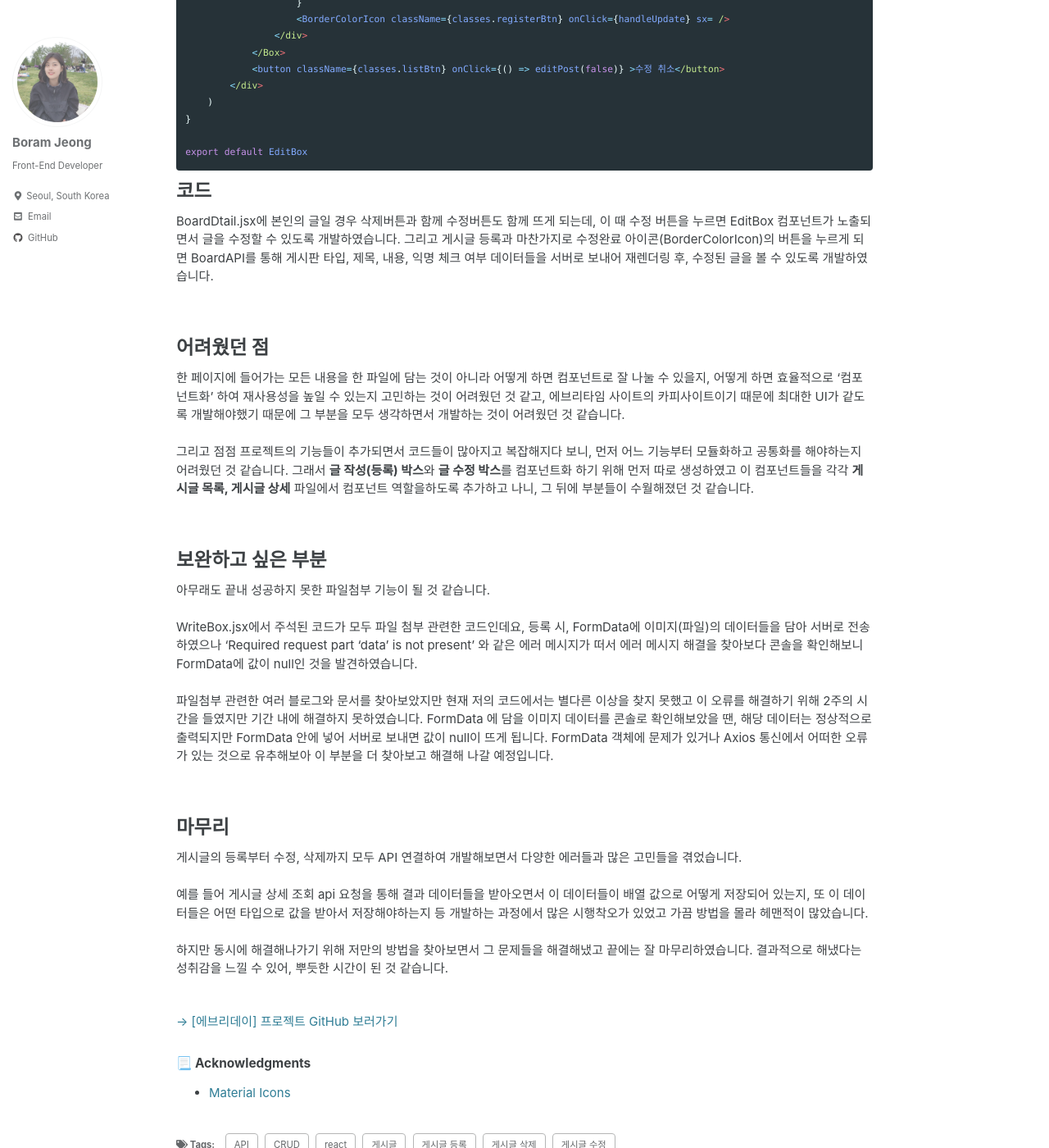
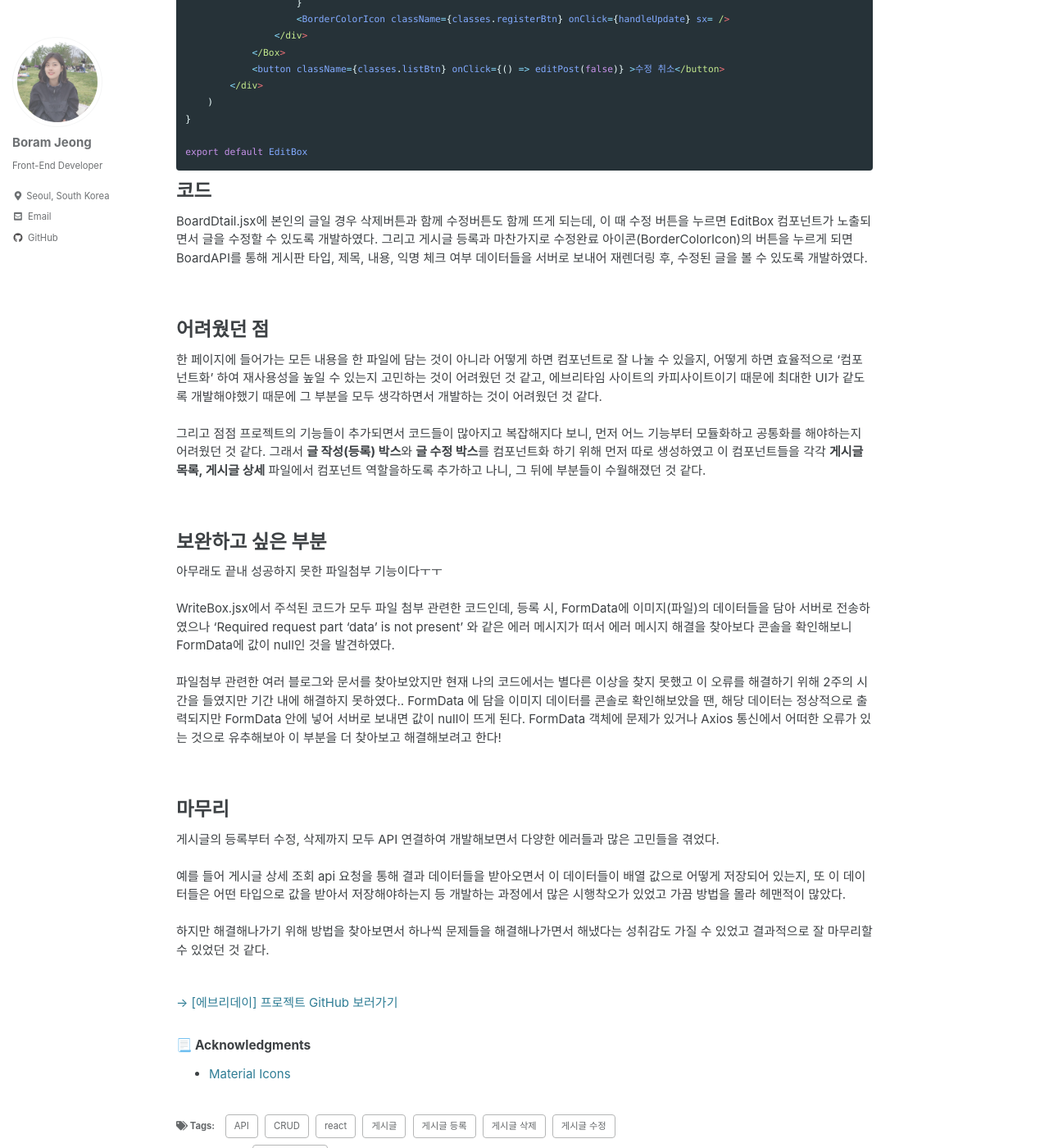
Before and after one commit to bo-ram-jeong/bo-ram-jeong.github.io, a Jekyll site: the page built from _posts/2022-08-16-everyday-project-post-crud.md, in a window 1280 px wide and 1400 px high, scrolled down 15817 px. Shown: the whole window at 82% size. Built offline with Jekyll 4.4.1, drawn with Linux system fonts in a browser that asks for light colours; cached includes are drawn as plain includes; emoji names are drawn with the system emoji font; some of the changed text lies outside the part shown.

Commit message:
Update 2022-08-16-everyday-project-post-crud.md

````diff
--- a/_posts/2022-08-16-everyday-project-post-crud.md
+++ b/_posts/2022-08-16-everyday-project-post-crud.md
@@ -17,8 +17,7 @@ published: true
 ---
 
 <br/>
-안녕하세요.
-<br/><br/>오늘은 [에브리데이] 프로젝트에서 게시글의 등록부터 조회, 수정, 삭제까지 API를 연동하여 개발한 부분을 바로 포스팅해보려고 합니다.
+<br/><br/>오늘은 [에브리데이] 프로젝트에서 게시글의 등록부터 조회, 수정, 삭제까지 API를 연동하여 개발한 부분을 바로 포스팅해보려고 한다!
 <br/><br/>
 # BoardList.js
 ```javascript
@@ -493,9 +492,9 @@ export default WriteBox
 ```
 # 코드
 BoardList.jsx에 글을 작성하고 등록할 수 있도록 하는 WriteBox 컴포넌트를 추가하였고 WriteBox에서는 글 작성 후 작성버튼을 눌렀을 때,
-BoardAPI를 통해 게시판 타입, 제목, 내용, 익명 체크 여부 데이터들을 서버로 보낼 수 있도록 개발하였습니다.
+BoardAPI를 통해 게시판 타입, 제목, 내용, 익명 체크 여부 데이터들을 서버로 보낼 수 있도록 개발하였다.
 
-<br/>이 때, 관리자의 글 작성인지, 사용자의 글 작성인지 boardType으로 구분하여 각각의 api로 요청할 수 있도록 하였습니다.
+<br/>이 때, 관리자의 글 작성인지, 사용자의 글 작성인지 boardType으로 구분하여 각각의 api로 요청할 수 있도록 하였다.
 
 <br/>
 # BoardDetail.jsx
@@ -694,8 +693,8 @@ function BoardDetail() {
 export default BoardDetail
 ```
 # 코드
-BoardDetail.jsx에서 useEffect를 통해 boardDetailSelect() 함수를 호출하여 서버로 게시글 상세를 조회하는 api를 요청하였고, 본인의 글일 경우, 삭제 버튼이 활성화 되는데 이 떄,
-삭제 버튼을 클릭 시 글이 삭제될 수 있도록 삭제 api 요청 후 재렌더링하여 삭제된 것을 볼 수 있도록 개발하였습니다.
+BoardDetail.jsx에서 useEffect를 통해 boardDetailSelect() 함수를 호출하여 서버로 게시글 상세를 조회하는 api를 요청하였고, 본인의 글일 경우, 삭제 버튼이 활성화 되는데 이 때
+삭제 버튼을 클릭 시 글이 삭제될 수 있도록 삭제 api 요청 후 재렌더링하여 삭제된 것을 볼 수 있도록 개발하였다.
 <br/>
 # EditBox.jsx
 ```javascript
@@ -831,33 +830,33 @@ function EditBox(props) {
 export default EditBox
 ```
 # 코드
-BoardDtail.jsx에 본인의 글일 경우 삭제버튼과 함께 수정버튼도 함께 뜨게 되는데, 이 때 수정 버튼을 누르면 EditBox 컴포넌트가 노출되면서 글을 수정할 수 있도록 개발하였습니다.
+BoardDtail.jsx에 본인의 글일 경우 삭제버튼과 함께 수정버튼도 함께 뜨게 되는데, 이 때 수정 버튼을 누르면 EditBox 컴포넌트가 노출되면서 글을 수정할 수 있도록 개발하였다.
 그리고 게시글 등록과 마찬가지로 수정완료 아이콘(BorderColorIcon)의 버튼을 누르게 되면 BoardAPI를 통해 게시판 타입, 제목, 내용, 익명 체크 여부 데이터들을 서버로 보내어 재렌더링 후,
-수정된 글을 볼 수 있도록 개발하였습니다.
+수정된 글을 볼 수 있도록 개발하였다.
 
 <br/>
 # 어려웠던 점
 한 페이지에 들어가는 모든 내용을 한 파일에 담는 것이 아니라 어떻게 하면 컴포넌트로 잘 나눌 수 있을지, 어떻게 하면 효율적으로 '컴포넌트화' 하여 재사용성을 높일 수 있는지 고민하는
-것이 어려웠던 것 같고, 에브리타임 사이트의 카피사이트이기 때문에 최대한 UI가 같도록 개발해야했기 때문에 그 부분을 모두 생각하면서 개발하는 것이 어려웠던 것 같습니다.
-<br/><br/>그리고 점점 프로젝트의 기능들이 추가되면서 코드들이 많아지고 복잡해지다 보니, 먼저 어느 기능부터 모듈화하고 공통화를 해야하는지 어려웠던 것 같습니다. 그래서
+것이 어려웠던 것 같고, 에브리타임 사이트의 카피사이트이기 때문에 최대한 UI가 같도록 개발해야했기 때문에 그 부분을 모두 생각하면서 개발하는 것이 어려웠던 것 같다.
+<br/><br/>그리고 점점 프로젝트의 기능들이 추가되면서 코드들이 많아지고 복잡해지다 보니, 먼저 어느 기능부터 모듈화하고 공통화를 해야하는지 어려웠던 것 같다. 그래서
 **글 작성(등록) 박스**와 **글 수정 박스**를 컴포넌트화 하기 위해 먼저 따로 생성하였고 이 컴포넌트들을 각각 **게시글 목록, 게시글 상세** 파일에서 컴포넌트 역할을하도록 추가하고 나니,
-그 뒤에 부분들이 수월해졌던 것 같습니다.
+그 뒤에 부분들이 수월해졌던 것 같다.
 
 <br/>
 # 보완하고 싶은 부분
-아무래도 끝내 성공하지 못한 파일첨부 기능이 될 것 같습니다.
-<br/><br/>WriteBox.jsx에서 주석된 코드가 모두 파일 첨부 관련한 코드인데요, 등록 시, FormData에 이미지(파일)의 데이터들을 담아 서버로 전송하였으나
-‘Required request part 'data' is not present’ 와 같은 에러 메시지가 떠서 에러 메시지 해결을 찾아보다 콘솔을 확인해보니 FormData에 값이 null인 것을 발견하였습니다.<br/><br/>
-파일첨부 관련한 여러 블로그와 문서를 찾아보았지만 현재 저의 코드에서는 별다른 이상을 찾지 못했고 이 오류를 해결하기 위해 2주의 시간을 들였지만 기간 내에 해결하지 못하였습니다.
-FormData 에 담을 이미지 데이터를 콘솔로 확인해보았을 땐, 해당 데이터는 정상적으로 출력되지만 FormData 안에 넣어 서버로 보내면 값이 null이 뜨게 됩니다. FormData 객체에 문제가 있거나
-Axios 통신에서 어떠한 오류가 있는 것으로 유추해보아 이 부분을 더 찾아보고 해결해 나갈 예정입니다.
+아무래도 끝내 성공하지 못한 파일첨부 기능이다ㅜㅜ
+<br/><br/>WriteBox.jsx에서 주석된 코드가 모두 파일 첨부 관련한 코드인데, 등록 시, FormData에 이미지(파일)의 데이터들을 담아 서버로 전송하였으나
+‘Required request part 'data' is not present’ 와 같은 에러 메시지가 떠서 에러 메시지 해결을 찾아보다 콘솔을 확인해보니 FormData에 값이 null인 것을 발견하였다.<br/><br/>
+파일첨부 관련한 여러 블로그와 문서를 찾아보았지만 현재 나의 코드에서는 별다른 이상을 찾지 못했고 이 오류를 해결하기 위해 2주의 시간을 들였지만 기간 내에 해결하지 못하였다..
+FormData 에 담을 이미지 데이터를 콘솔로 확인해보았을 땐, 해당 데이터는 정상적으로 출력되지만 FormData 안에 넣어 서버로 보내면 값이 null이 뜨게 된다. FormData 객체에 문제가 있거나
+Axios 통신에서 어떠한 오류가 있는 것으로 유추해보아 이 부분을 더 찾아보고 해결해보려고 한다!
 
 <br/>
 # 마무리
-게시글의 등록부터 수정, 삭제까지 모두 API 연결하여 개발해보면서 다양한 에러들과 많은 고민들을 겪었습니다.
+게시글의 등록부터 수정, 삭제까지 모두 API 연결하여 개발해보면서 다양한 에러들과 많은 고민들을 겪었다.
 <br/><br/>예를 들어 게시글 상세 조회 api 요청을 통해 결과 데이터들을 받아오면서 이 데이터들이 배열 값으로 어떻게 저장되어 있는지,
-또 이 데이터들은 어떤 타입으로 값을 받아서 저장해야하는지 등 개발하는 과정에서 많은 시행착오가 있었고 가끔 방법을 몰라 헤맨적이 많았습니다.
-<br/><br/>하지만 동시에 해결해나가기 위해 저만의 방법을 찾아보면서 그 문제들을 해결해냈고 끝에는 잘 마무리하였습니다. 결과적으로 해냈다는 성취감을 느낄 수 있어, 뿌듯한 시간이 된 것 같습니다.
+또 이 데이터들은 어떤 타입으로 값을 받아서 저장해야하는지 등 개발하는 과정에서 많은 시행착오가 있었고 가끔 방법을 몰라 헤맨적이 많았다.
+<br/><br/>하지만 해결해나가기 위해 방법을 찾아보면서 하나씩 문제들을 해결해나가면서 해냈다는 성취감도 가질 수 있었고 결과적으로 잘 마무리할 수 있었던 것 같다.
 
 
 <br/> <a href="https://github.com/ram-yeon/everyday">→ [에브리데이] 프로젝트 GitHub 보러가기</a>
````
